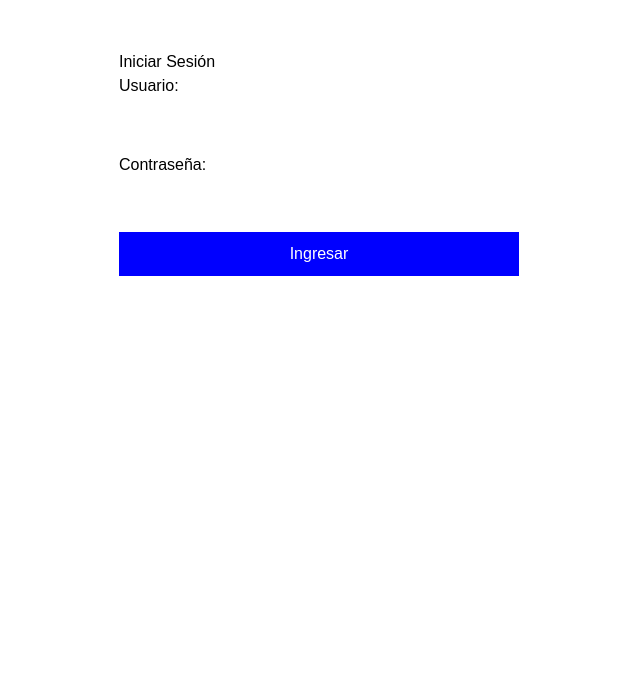
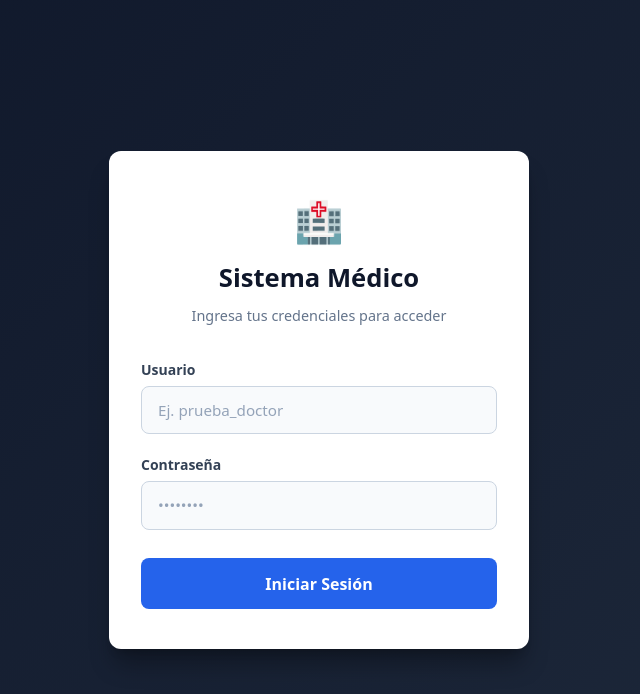
Before and after one commit to serigio04/umg-desarrollo-web, an Angular app in the folder Frontend/: page /login in a window 1280 px wide. Shown: the top 694 px of the page, without its empty margins (321-961 px from the left). Built offline with nearby package versions, Linux system fonts and the light colour scheme; no server answers.

Commit message:
[UPDATE] Se actualizan estilos y acceso del login

```diff
--- a/Frontend/src/app/features/auth/login/login.css
+++ b/Frontend/src/app/features/auth/login/login.css
@@ -0,0 +1,122 @@
+.login-wrapper {
+  min-height: 100vh;
+  display: flex;
+  align-items: center;
+  justify-content: center;
+  background: linear-gradient(135deg, #0f172a 0%, #1e293b 100%);
+  font-family: system-ui, -apple-system, BlinkMacSystemFont, 'Segoe UI', Roboto, sans-serif;
+  padding: 1.5rem;
+  box-sizing: border-box;
+}
+
+.login-card {
+  background: #ffffff;
+  width: 100%;
+  max-width: 420px;
+  border-radius: 12px;
+  padding: 2.5rem 2rem;
+  box-shadow: 0 20px 25px -5px rgba(0, 0, 0, 0.3), 0 8px 10px -6px rgba(0, 0, 0, 0.2);
+}
+
+.login-header {
+  text-align: center;
+  margin-bottom: 2rem;
+}
+
+.brand-icon {
+  font-size: 2.5rem;
+  margin-bottom: 0.5rem;
+}
+
+.login-header h2 {
+  margin: 0;
+  color: #0f172a;
+  font-size: 1.6rem;
+  font-weight: 700;
+}
+
+.login-header p {
+  margin: 0.5rem 0 0;
+  color: #64748b;
+  font-size: 0.9rem;
+}
+
+.login-form {
+  display: flex;
+  flex-direction: column;
+  gap: 1.25rem;
+}
+
+.error-alert {
+  background-color: #fef2f2;
+  border: 1px solid #fecaca;
+  color: #991b1b;
+  padding: 0.75rem 1rem;
+  border-radius: 8px;
+  font-size: 0.875rem;
+  display: flex;
+  align-items: center;
+  gap: 0.5rem;
+}
+
+.form-group {
+  display: flex;
+  flex-direction: column;
+  gap: 0.375rem;
+}
+
+.form-group label {
+  font-size: 0.875rem;
+  font-weight: 600;
+  color: #334155;
+}
+
+.input-container input {
+  width: 100%;
+  padding: 0.75rem 1rem;
+  border: 1px solid #cbd5e1;
+  border-radius: 8px;
+  font-size: 0.95rem;
+  color: #0f172a;
+  background-color: #f8fafc;
+  box-sizing: border-box;
+  transition: all 0.2s ease;
+}
+
+.input-container input:focus {
+  outline: none;
+  border-color: #2563eb;
+  background-color: #ffffff;
+  box-shadow: 0 0 0 4px rgba(37, 99, 235, 0.15);
+}
+
+.input-container input::placeholder {
+  color: #94a3b8;
+}
+
+.btn-submit {
+  width: 100%;
+  padding: 0.85rem;
+  background-color: #2563eb;
+  color: #ffffff;
+  border: none;
+  border-radius: 8px;
+  font-size: 1rem;
+  font-weight: 600;
+  cursor: pointer;
+  transition: background-color 0.2s ease, transform 0.1s ease;
+  margin-top: 0.5rem;
+}
+
+.btn-submit:hover:not(:disabled) {
+  background-color: #1d4ed8;
+}
+
+.btn-submit:active:not(:disabled) {
+  transform: scale(0.99);
+}
+
+.btn-submit:disabled {
+  background-color: #93c5fd;
+  cursor: not-allowed;
+}
--- a/Frontend/src/app/features/auth/login/login.html
+++ b/Frontend/src/app/features/auth/login/login.html
@@ -1,22 +1,51 @@
-<div style="max-width: 400px; margin: 50px auto; font-family: sans-serif;">
-  <h2>Iniciar Sesión</h2>
-
-  <form [formGroup]="loginForm" (ngSubmit)="onSubmit()">
-    <div style="margin-bottom: 15px;">
-      <label>Usuario:</label>
-      <input type="text" formControlName="username" style="width: 100%; padding: 8px;" />
+<div class="login-wrapper">
+  <div class="login-card">
+    <div class="login-header">
+      <div class="brand-icon">🏥</div>
+      <h2>Sistema Médico</h2>
+      <p>Ingresa tus credenciales para acceder</p>
     </div>
 
-    <div style="margin-bottom: 15px;">
-      <label>Contraseña:</label>
-      <input type="password" formControlName="password" style="width: 100%; padding: 8px;" />
-    </div>
+    <form (ngSubmit)="onSubmit()" class="login-form">
+      <!-- Mensaje de error dinámico -->
+      <div *ngIf="errorMessage" class="error-alert">
+        <span>⚠️</span> {{ errorMessage }}
+      </div>
 
-    <!-- Mensaje de error si falla el login -->
-    <p *ngIf="errorMessage" style="color: red;">{{ errorMessage }}</p>
+      <div class="form-group">
+        <label for="username">Usuario</label>
+        <div class="input-container">
+          <input
+            type="text"
+            id="username"
+            name="username"
+            [(ngModel)]="username"
+            placeholder="Ej. prueba_doctor"
+            required
+            autocomplete="username"
+          />
+        </div>
+      </div>
 
-    <button type="submit" [disabled]="loginForm.invalid" style="width: 100%; padding: 10px; background: blue; color: white;">
-      Ingresar
-    </button>
-  </form>
+      <div class="form-group">
+        <label for="password">Contraseña</label>
+        <div class="input-container">
+          <input
+            type="password"
+            id="password"
+            name="password"
+            [(ngModel)]="password"
+            placeholder="••••••••"
+            required
+            autocomplete="current-password"
+          />
+        </div>
+      </div>
+
+      <button type="submit" class="btn-submit" [disabled]="cargando">
+        <span *ngIf="!cargando">Iniciar Sesión</span>
+        <span *ngIf="cargando">Ingresando...</span>
+      </button>
+    </form>
+  </div>
 </div>
--- a/Frontend/src/app/features/auth/login/login.ts
+++ b/Frontend/src/app/features/auth/login/login.ts
@@ -1,40 +1,44 @@
 import { Component, inject } from '@angular/core';
 import { CommonModule } from '@angular/common';
-import { FormBuilder, ReactiveFormsModule, Validators } from '@angular/forms';
+import { FormsModule } from '@angular/forms';
 import { Router } from '@angular/router';
 import { AuthService } from '../../../core/services/auth';
 
 @Component({
   selector: 'app-login',
   standalone: true,
-  imports: [CommonModule, ReactiveFormsModule],
-  templateUrl: './login.html'
+  imports: [CommonModule, FormsModule],
+  templateUrl: './login.html',
+  styleUrl: './login.css'
 })
 export class LoginComponent {
-  private fb = inject(FormBuilder);
   private authService = inject(AuthService);
   private router = inject(Router);
 
-  loginForm = this.fb.group({
-    username: ['', Validators.required],
-    password: ['', Validators.required]
-  });
-
-  errorMessage: string = '';
+  username = '';
+  password = '';
+  errorMessage = '';
+  cargando = false;
 
   onSubmit() {
-    if (this.loginForm.valid) {
-      this.authService.login(this.loginForm.value as any).subscribe({
-        next: () => {
-          // Si el login es exitoso, redirigimos al listado de pacientes
-          this.router.navigate(['/pacientes']);
-        },
-        error: (err) => {
-          this.errorMessage = 'Credenciales incorrectas. Intenta de nuevo.';
-          console.log('Credenciales enviadas: ', this.loginForm.value);
-          console.error(err);
-        }
-      });
+    if (!this.username || !this.password) {
+      this.errorMessage = 'Por favor completa todos los campos.';
+      return;
     }
+
+    this.cargando = true;
+    this.errorMessage = '';
+
+    this.authService.login({ username: this.username, password: this.password }).subscribe({
+      next: () => {
+        this.cargando = false;
+        this.router.navigate(['/pacientes']);
+      },
+      error: (err) => {
+        this.cargando = false;
+        this.errorMessage = 'Credenciales inválidas. Verifica tu usuario y contraseña.';
+        console.error('Error en el login:', err);
+      }
+    });
   }
 }
--- a/Frontend/src/app/features/pacientes/listado-pacientes/listado-pacientes.ts
+++ b/Frontend/src/app/features/pacientes/listado-pacientes/listado-pacientes.ts
@@ -6,7 +6,7 @@ import { PacientesService } from '../services/pacientes';
   selector: 'app-listado-pacientes',
   standalone: true,
   imports: [CommonModule],
-  template: './listado-pacientes.html',
+  templateUrl: './listado-pacientes.html',
 })
 export class ListadoPacientesComponent implements OnInit {
   private pacientesService = inject(PacientesService);
```
